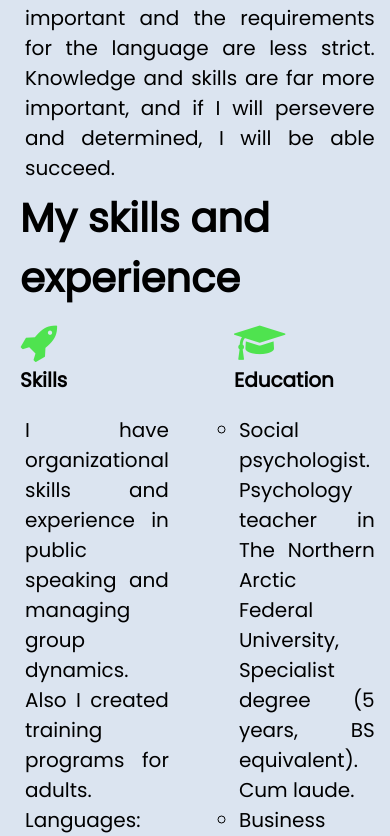
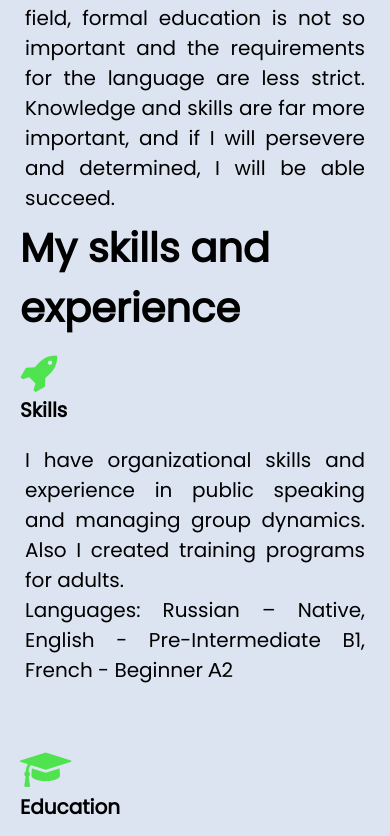
Before and after one commit to OKozmovskaia/My-CV, a plain HTML site: page index.html in a window 390 px wide. Shown: the part 1164-2000 px from the top of the page. Drawn offline with Linux system fonts and the light colour scheme.

Commit message:
Fix some bugs with media query

```diff
--- a/style.css
+++ b/style.css
@@ -112,6 +112,9 @@ header{
 background-image: none;
 background-color: #00b8e6;
 }
+#skills {
+  grid-template-columns: 1fr;
+}
 }
 
 @media (max-width: 992px) {
```
